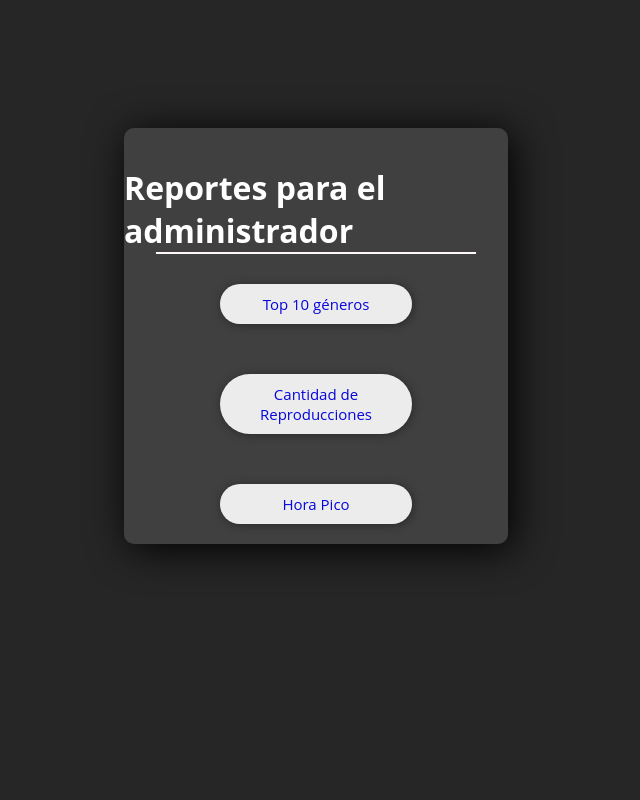
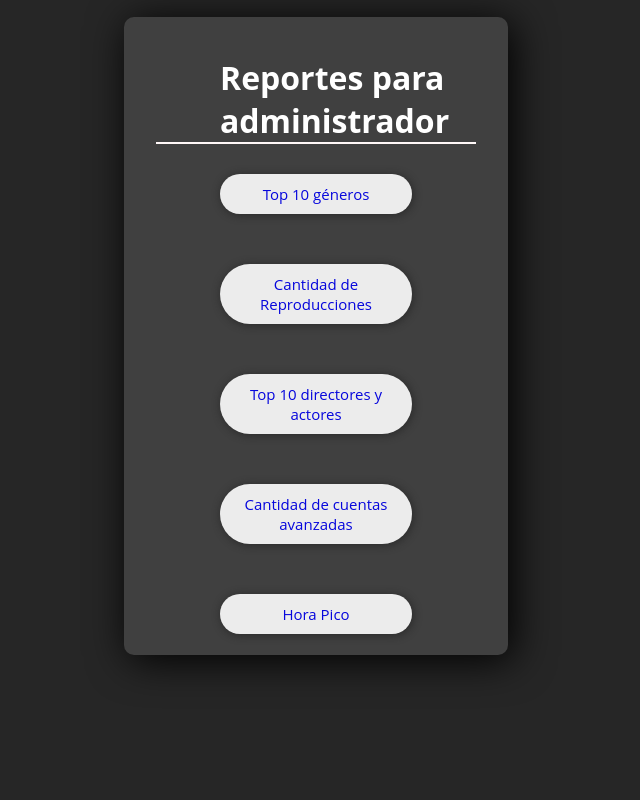
Before and after one commit to aleg001/ProyectoDB2-UVG, a Flask app: page /reportes in a window 1280 px wide. Shown: the whole page, without its empty margins (324-964 px from the left). Run offline with Flask 2, Linux system fonts and the light colour scheme; some libraries are stand-ins or nearby versions.

Commit message:
added new reports

```diff
--- a/app.py
+++ b/app.py
@@ -262,10 +262,12 @@ def agregarUser():
         # Sanitacion de inputs
         username = username.replace("'", "")
         username = username.replace("--", "")
+
         password = request.form["pass"]
         password = password.replace("'", "")
         password = password.replace("--", "")
         passHash = generate_password_hash(password, method="sha256")
+
         dpi = request.form["DPI"]
         # Sanitacion de inputs
         dpi = dpi.replace("'", "")
--- a/static/css/reportesAdmin.css
+++ b/static/css/reportesAdmin.css
@@ -4,6 +4,8 @@
   box-sizing: border-box;
   font-family: "Open Sans", sans-serif, white;
   text-decoration-line: none;
+  align-items: center;
+  justify-content: center;
 }
 
 body {
@@ -82,7 +84,10 @@ hr {
 
 h1 {
   margin-top: 10%;
+  margin-left: 25%;
   color: white;
+  align-items: center;
+  justify-content: center;
 }
 
 #Add-Act {
--- a/templates/reportesAdmin.html
+++ b/templates/reportesAdmin.html
@@ -12,7 +12,7 @@
 <body>
 
     <div class="container">
-        <h1>Reportes para el administrador</h1>
+        <h1>Reportes para administrador</h1>
         <hr>
 
 
@@ -25,6 +25,17 @@
             <button type="submit" class="signupbtn" method="GET"> <a id="signup" href="cantRep">Cantidad
                     de Reproducciones</a>
             </button>
+        </div>
+
+
+        <div class=" clearfix">
+            <button type="submit" class="signupbtn" method="GET"> <a id="signup" href="top10">Top 10
+                    directores y actores</a> </button>
+        </div>
+
+        <div class=" clearfix">
+            <button type="submit" class="signupbtn" method="GET"> <a id="signup" href="top10">Cantidad de cuentas
+                    avanzadas</a> </button>
         </div>
         <div class=" clearfix">
             <button type="submit" class="signupbtn" method="GET"> <a id="signup" href="horasPico">Hora
```
